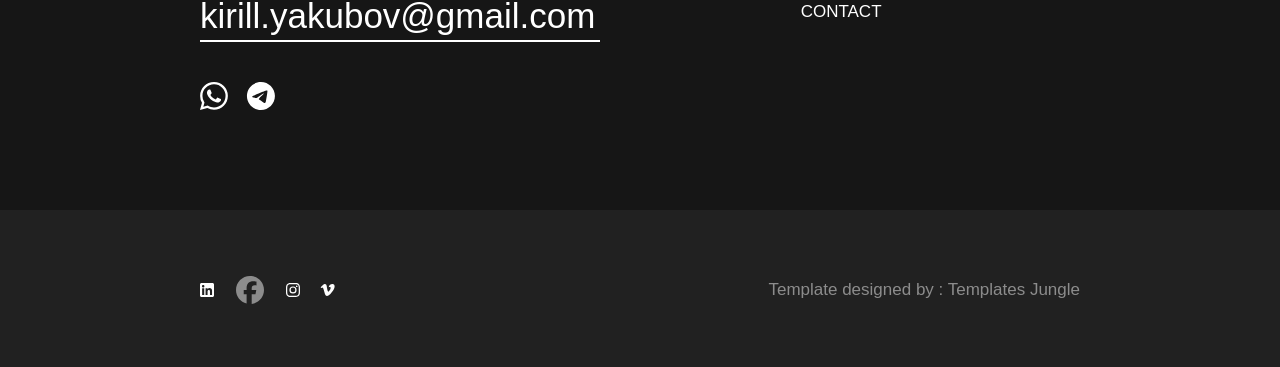
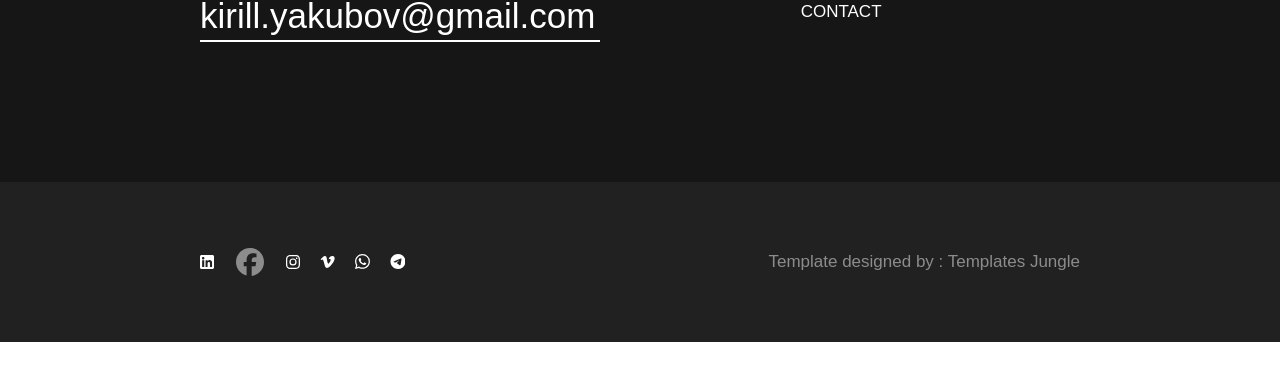
Before and after one commit to yevhenkr/portfolio_kirill, a React app: page / in a window 1280 px wide. Shown: the part 4206-4573 px from the top of the page. After the commit the page ends 4548 px from the top, so only its background shows below. Built offline with nearby package versions, Linux system fonts and the light colour scheme; the HTML template or start-up script is replaced by a standard one.

Commit message:
feat: add icons to footer

```diff
--- a/src/assets/icons/telegramIcon.tsx
+++ b/src/assets/icons/telegramIcon.tsx
@@ -3,8 +3,9 @@ import { SVGProps, memo } from "react"
 const SvgComponent = (props: SVGProps<SVGSVGElement>) => (
     <svg
         xmlns="http://www.w3.org/2000/svg"
-        width={29}
-        height={28}
+        viewBox="0 0 28 28"
+        width={props.width || 15}
+        height={props.height || 15}
         fill={props.fill || "black"}
         {...props}
     >
--- a/src/assets/icons/whatsappIcon.tsx
+++ b/src/assets/icons/whatsappIcon.tsx
@@ -1,10 +1,12 @@
-import * as React from "react"
-import { SVGProps, memo } from "react"
+import * as React from "react";
+import { SVGProps, memo } from "react";
+
 const SvgComponent = (props: SVGProps<SVGSVGElement>) => (
     <svg
         xmlns="http://www.w3.org/2000/svg"
-        width={28}
-        height={28}
+        viewBox="0 0 28 28"
+        width={props.width || 15}
+        height={props.height || 15}
         fill={props.fill || "black"}
         {...props}
     >
@@ -15,6 +17,6 @@ const SvgComponent = (props: SVGProps<SVGSVGElement>) => (
             clipRule="evenodd"
         />
     </svg>
-)
+);
 
 export const WhatsappIcon = memo(SvgComponent);
--- a/src/common/layout/footer/footerSocialMedia/SocialMediaIcons.tsx
+++ b/src/common/layout/footer/footerSocialMedia/SocialMediaIcons.tsx
@@ -5,6 +5,7 @@ import {InstagramIcon} from "../../../../assets/icons/instagramIcon.tsx";
 import {LinkedinIcon} from "../../../../assets/icons/linkedinIcon.tsx";
 import {TelegramIcon} from "../../../../assets/icons/telegramIcon.tsx";
 import {VimeoIcon} from "../../../../assets/icons/vimeoIcon.tsx";
+import {WhatsappIcon} from "../../../../assets/icons/whatsappIcon.tsx";
 
 const SocialMediaIcons = () => {
     return (
@@ -30,10 +31,19 @@ const SocialMediaIcons = () => {
                 </SocialLink>
             </SocialItem>
 
-
             <SocialItem>
                 <SocialLink href={'https://t.me/Kiwi_Media'} rel={'noreferrer'}>
                     <VimeoIcon fill={`${myTheme.color.grey}`}/>
+                </SocialLink>
+            </SocialItem>
+            <SocialItem>
+                <SocialLink href={'https://t.me/Kiwi_Media'} rel={'noreferrer'}>
+                    <WhatsappIcon fill={`${myTheme.color.grey}`}/>
+                </SocialLink>
+            </SocialItem>
+            <SocialItem>
+                <SocialLink href={'https://t.me/Kiwi_Media'} rel={'noreferrer'}>
+                    <TelegramIcon fill={`${myTheme.color.grey}`}/>
                 </SocialLink>
             </SocialItem>
 
--- a/src/common/layout/section/contact/Contact.tsx
+++ b/src/common/layout/section/contact/Contact.tsx
@@ -22,18 +22,6 @@ export function Contact() {
                     <PStyled>Just feel free to contact if you wanna collaborate with me, or simply have a
                         conversation.</PStyled>
                     <Mail>kirill.yakubov@gmail.com</Mail>
-                    <LinkWrapper>
-                        <SocialItem>
-                            <SocialLink href={'https://t.me/Kiwi_Media'} rel={'noreferrer'}>
-                                <WhatsappIcon fill={`${myTheme.color.grey}`}/>
-                            </SocialLink>
-                        </SocialItem>
-                        <SocialItem>
-                          <SocialLink href={'https://t.me/Kiwi_Media'} rel={'noreferrer'}>
-                              <TelegramIcon fill={`${myTheme.color.grey}`}/>
-                          </SocialLink>
-                        </SocialItem>
-                    </LinkWrapper>
                 </SubscribeStyled>
                 <UlStyled>
                     <LinkStyled><AStyled onClick={() => handleClick("Home")}>Home </AStyled></LinkStyled>
```
